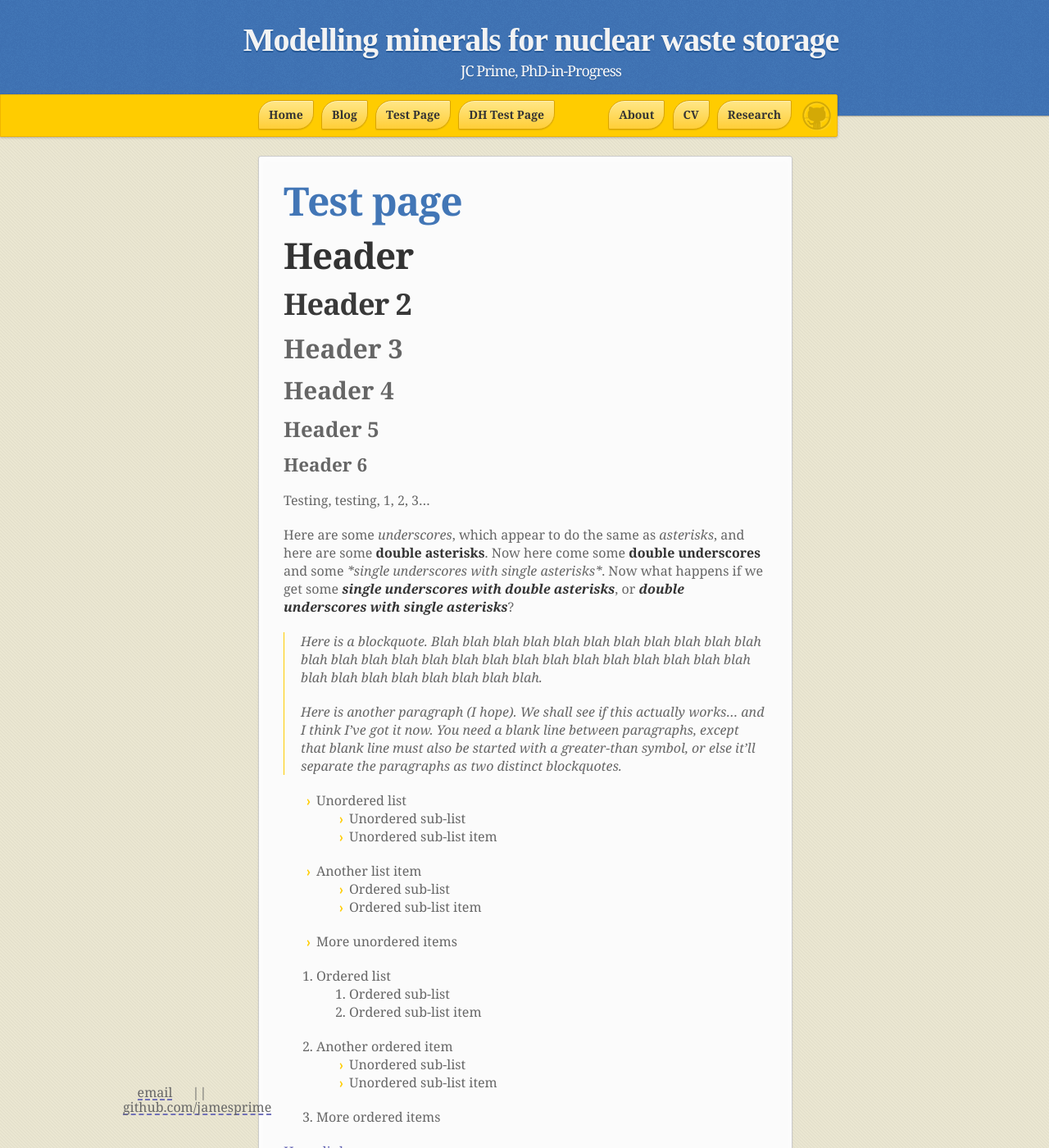
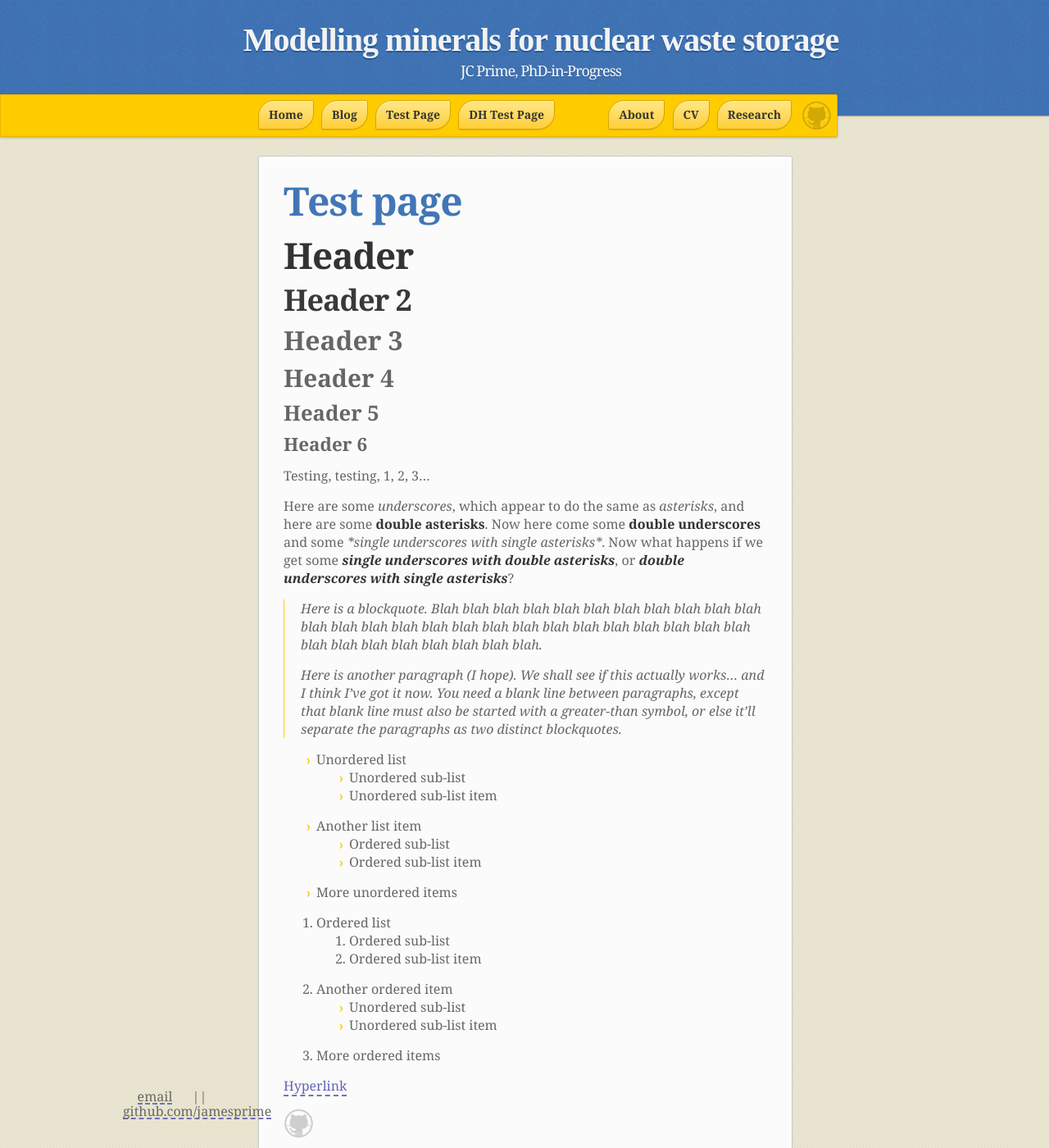
Before and after one commit to jamesprime/jamesprime.github.io, a Jekyll site: the page built from _pages/test/index.md, in a window 1280 px wide and 1400 px high. Shown: the whole window at 82% size. Built offline with Jekyll 4.4.1, drawn with Linux system fonts in a browser that asks for light colours; nearby versions of some CDN libraries; some web fonts are replaced; formulas are drawn with MathJax 3.

Commit message:
Updated /_sass/jamesprime.scss
Changed h1-6 and p(etc) margin:0 0 20px to 0 0 15px, as a further test

```diff
--- a/_sass/jamesprime.scss
+++ b/_sass/jamesprime.scss
@@ -25,7 +25,7 @@ h5,
 h6 {
     color: #333;
     font-weight: bold;
-    margin: 0 0 20px;
+    margin: 0 0 15px;
     line-height: 1em;
 }
 
@@ -35,7 +35,7 @@ ol,
 table,
 pre,
 dl {
-    margin: 0 0 20px;
+    margin: 0 0 15px;
 }
 
 // h1,
```
